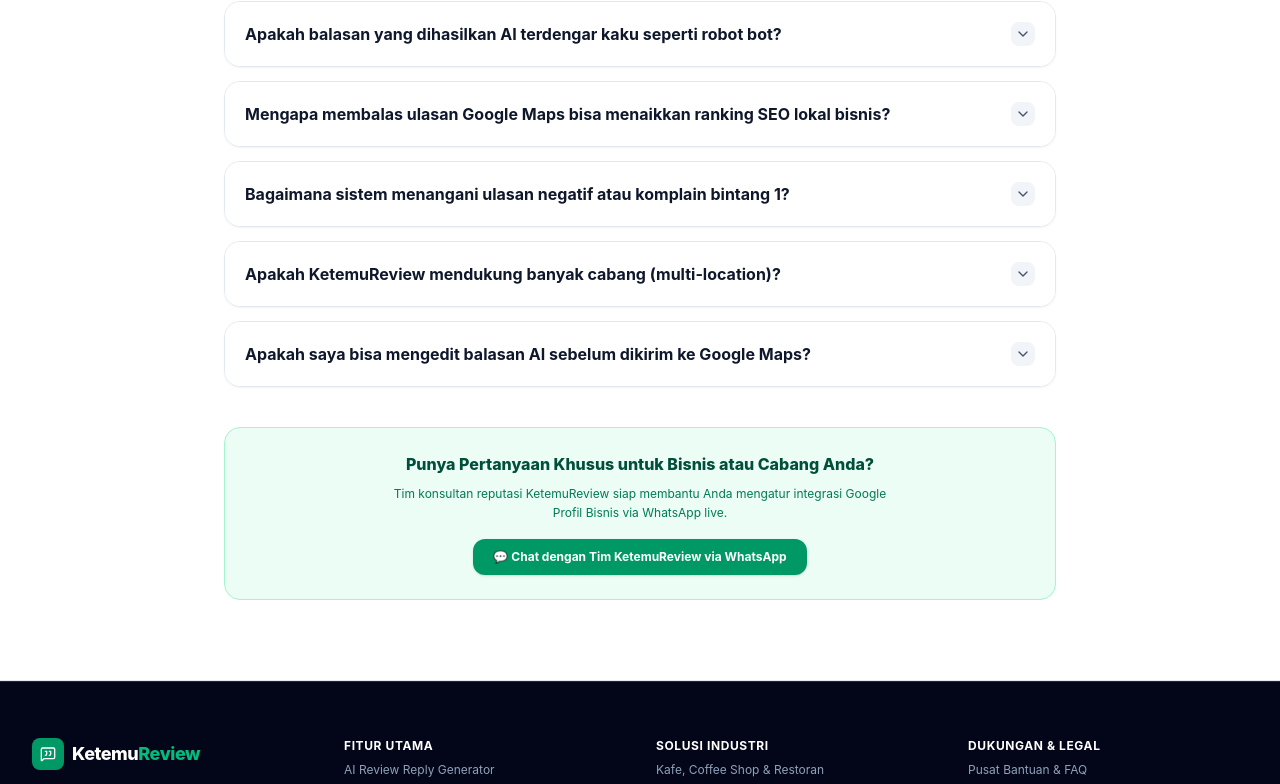
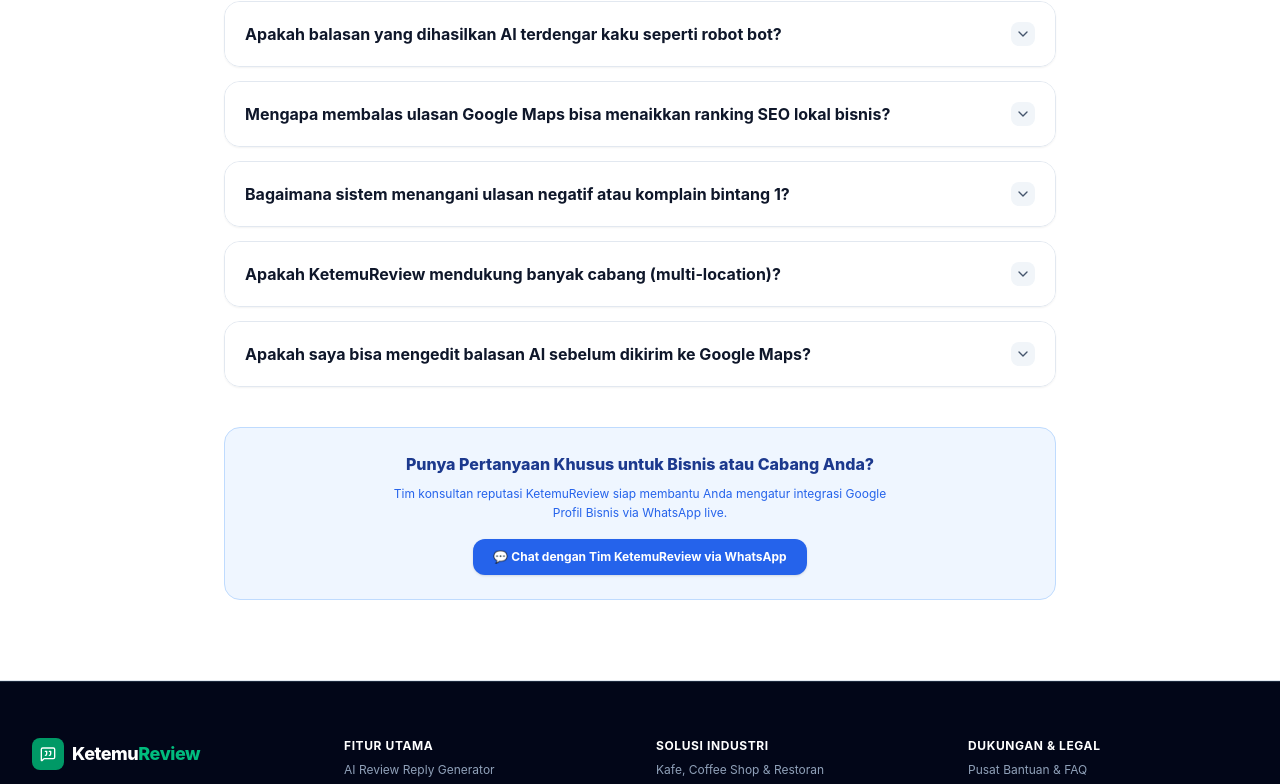
Before and after one commit to hakimarie/ketemuulasan, a React (Vite) app: page / in a window 1280 px wide. Shown: the part 9615-10399 px from the top of the page. Built offline with nearby package versions, Linux system fonts and the light colour scheme.

Commit message:
Align KetemuReview visual system with KetemuTerus brand DNA

```diff
--- a/src/components/FaqSection.tsx
+++ b/src/components/FaqSection.tsx
@@ -17,7 +17,7 @@
             <HelpCircle className="w-3.5 h-3.5 text-slate-600" />
             Pusat Bantuan & Tanya Jawab
           </div>
-          <h2 className="text-3xl sm:text-4xl font-extrabold text-slate-900 tracking-tight">
+          <h2 className="text-3xl sm:text-4xl font-extrabold text-[#0F172A] tracking-tight">
             Pertanyaan yang Sering Diajukan (FAQ)
           </h2>
           <p className="mt-2 text-slate-600 text-sm sm:text-base">
@@ -39,7 +39,7 @@
                   onClick={() => toggleAccordion(idx)}
                   className="w-full text-left p-5 flex items-center justify-between gap-4 bg-white hover:bg-slate-50 transition-colors"
                 >
-                  <span className="font-bold text-slate-900 text-sm sm:text-base">
+                  <span className="font-bold text-[#0F172A] text-sm sm:text-base">
                     {faq.question}
                   </span>
                   <span className="p-1 rounded-lg bg-slate-100 text-slate-600 shrink-0">
@@ -58,11 +58,11 @@
         </div>
 
         {/* WhatsApp support banner */}
-        <div className="mt-10 bg-emerald-50 border border-emerald-200 rounded-2xl p-6 text-center space-y-2">
-          <h4 className="font-extrabold text-emerald-900 text-sm sm:text-base">
+        <div className="mt-10 bg-[#EFF6FF] border border-[#BFDBFE] rounded-2xl p-6 text-center space-y-2">
+          <h4 className="font-extrabold text-blue-900 text-sm sm:text-base">
             Punya Pertanyaan Khusus untuk Bisnis atau Cabang Anda?
           </h4>
-          <p className="text-xs text-emerald-700 max-w-lg mx-auto leading-relaxed">
+          <p className="text-xs text-[#2563EB] max-w-lg mx-auto leading-relaxed">
             Tim konsultan reputasi KetemuReview siap membantu Anda mengatur integrasi Google Profil Bisnis via WhatsApp live.
           </p>
           <div className="pt-2">
@@ -70,7 +70,7 @@
               href="https://wa.me/6281200000000?text=Halo%20KetemuReview,%20saya%20ingin%20tanya%20seputar%20integrasi%20Google%20Review"
               target="_blank"
               rel="noreferrer"
-              className="inline-flex items-center gap-2 px-5 py-2.5 rounded-xl bg-emerald-600 hover:bg-emerald-700 text-white font-bold text-xs shadow-sm transition-all"
+              className="inline-flex items-center gap-2 px-5 py-2.5 rounded-xl bg-[#2563EB] hover:bg-[#1D4ED8] text-white font-bold text-xs shadow-sm transition-all"
             >
               💬 Chat dengan Tim KetemuReview via WhatsApp
             </a>
```
